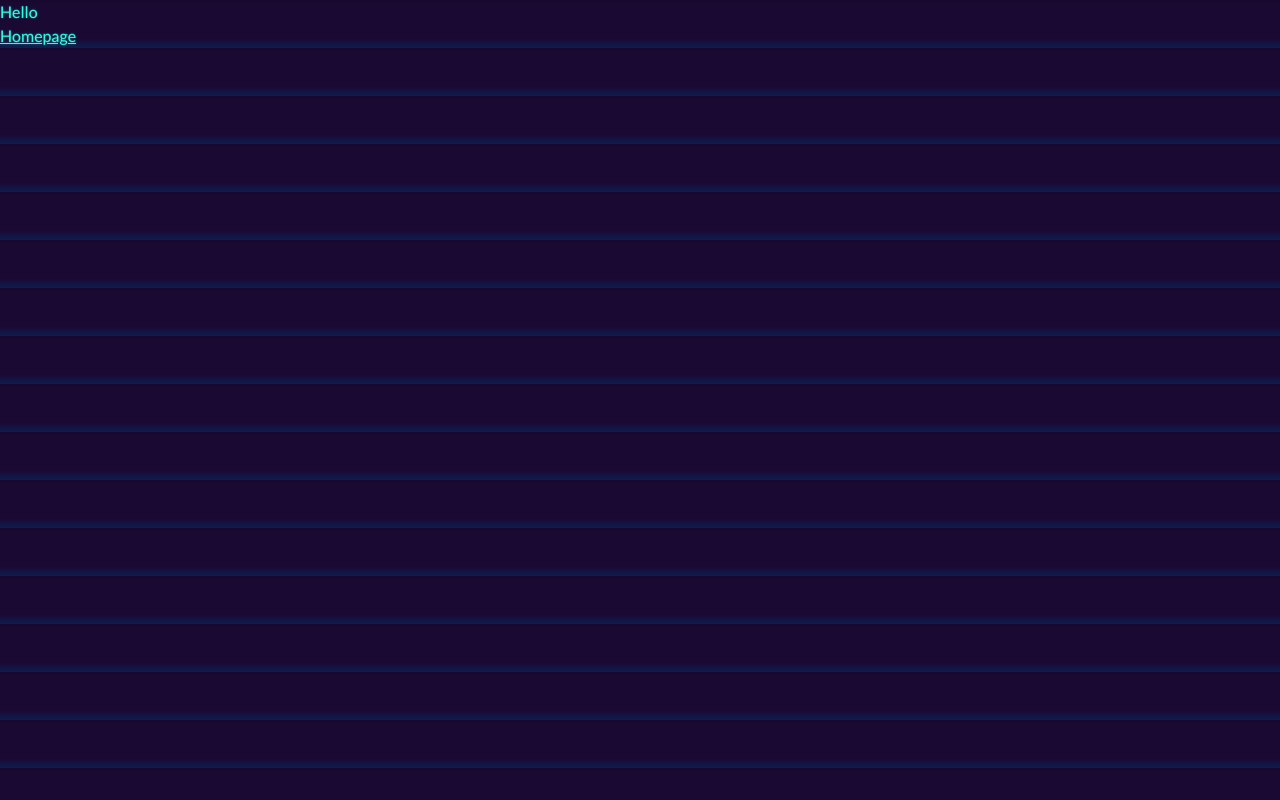
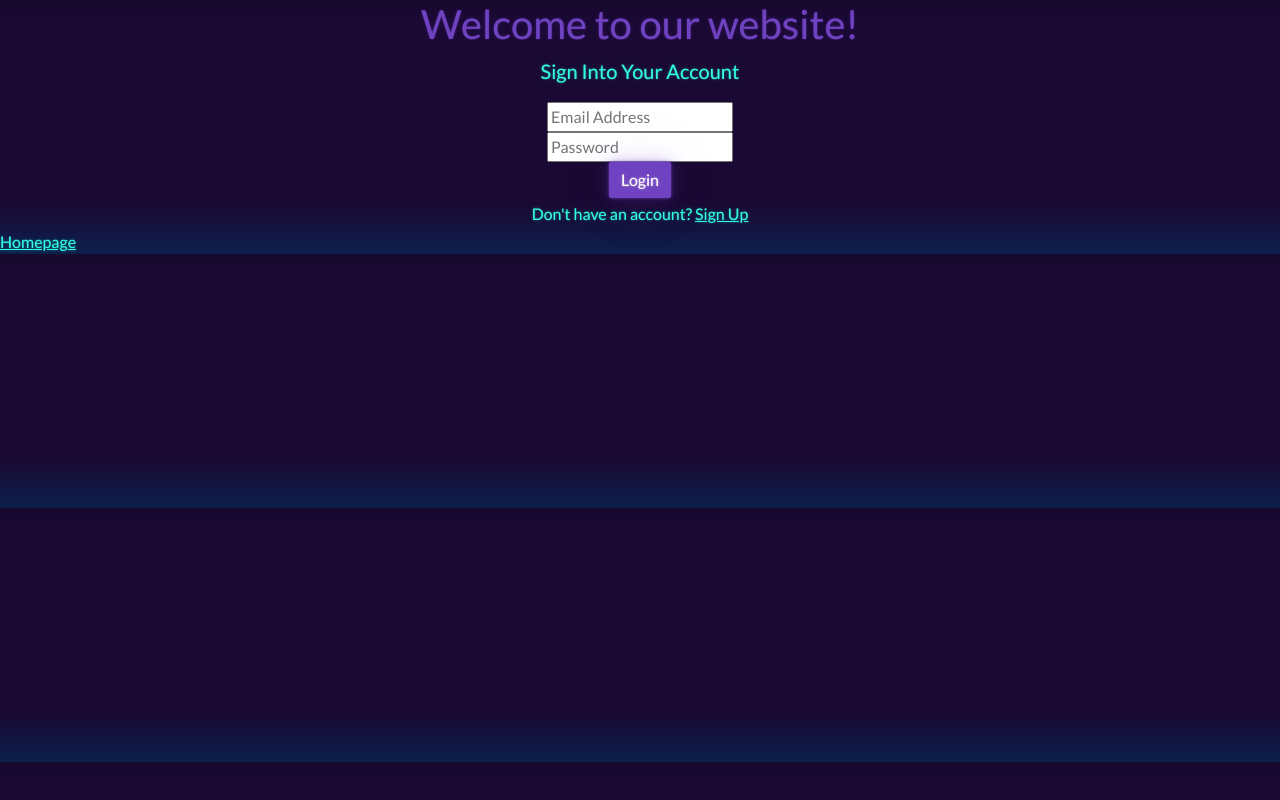
Before and after one commit to arnoldd98/-TT3_15, a React (Create React App) app in the folder frontend/my-app/: page / in a window 1280 px wide. Built offline with nearby package versions, Linux system fonts and the light colour scheme.

Commit message:
Added static login page

```diff
--- a/frontend/my-app/src/App.js
+++ b/frontend/my-app/src/App.js
@@ -5,9 +5,10 @@ import Login from "./components/Login";
 import { Outlet, Link } from "react-router-dom";
 
 function App() {
+  const isAuthenticated = true;
   return (
     <>
-      <div>Hello</div>
+      <Login isAuthenticated={isAuthenticated} />
       <Link to="/homepage">Homepage</Link>
       <Outlet />
     </>
--- a/frontend/my-app/src/components/Login.jsx
+++ b/frontend/my-app/src/components/Login.jsx
@@ -1,7 +1,67 @@
-import React from "react";
+import React, { useState } from "react";
+import { Link, Navigate } from "react-router-dom";
+import PropTypes from "prop-types";
+import { Container } from "react-bootstrap";
 
-const Login = () => {
-  return <div>Login Page</div>;
+const Login = ({ isAuthenticated }) => {
+  const [formData, setFormData] = useState({
+    email: "",
+    password: "",
+  });
+
+  const { email, password } = formData;
+
+  const onChange = (e) =>
+    setFormData({ ...formData, [e.target.name]: e.target.value });
+
+  const onSubmit = (e) => {
+    e.preventDefault();
+  };
+
+  return (
+    <Container>
+      <section className="container" align="center">
+        <h1 className="large text-primary">Welcome to our website!</h1>
+        <p className="lead">
+          <i className="fas fa-user" /> Sign Into Your Account
+        </p>
+        <form className="form" onSubmit={onSubmit}>
+          <div className="form-group">
+            <input
+              type="email"
+              placeholder="Email Address"
+              name="email"
+              value={email}
+              onChange={onChange}
+              required
+            />
+          </div>
+          <div className="form-group">
+            <input
+              type="password"
+              placeholder="Password"
+              name="password"
+              value={password}
+              onChange={onChange}
+              minLength="6"
+            />
+          </div>
+          <input type="submit" className="btn btn-primary" value="Login" />
+        </form>
+        <p className="my-1">
+          Don't have an account? <Link to="/register">Sign Up</Link>
+        </p>
+      </section>
+    </Container>
+  );
 };
 
+Login.propTypes = {
+  isAuthenticated: PropTypes.bool,
+};
+
+const mapStateToProps = (state) => ({
+  isAuthenticated: state.auth.isAuthenticated,
+});
+
 export default Login;
--- a/frontend/my-app/src/index.css
+++ b/frontend/my-app/src/index.css
@@ -0,0 +1,3 @@
+.container {
+  padding-left: 50%;
+}
```
Also changed, not shown: frontend/my-app/src/components/Register.jsx (added, +7 -0 lines).
